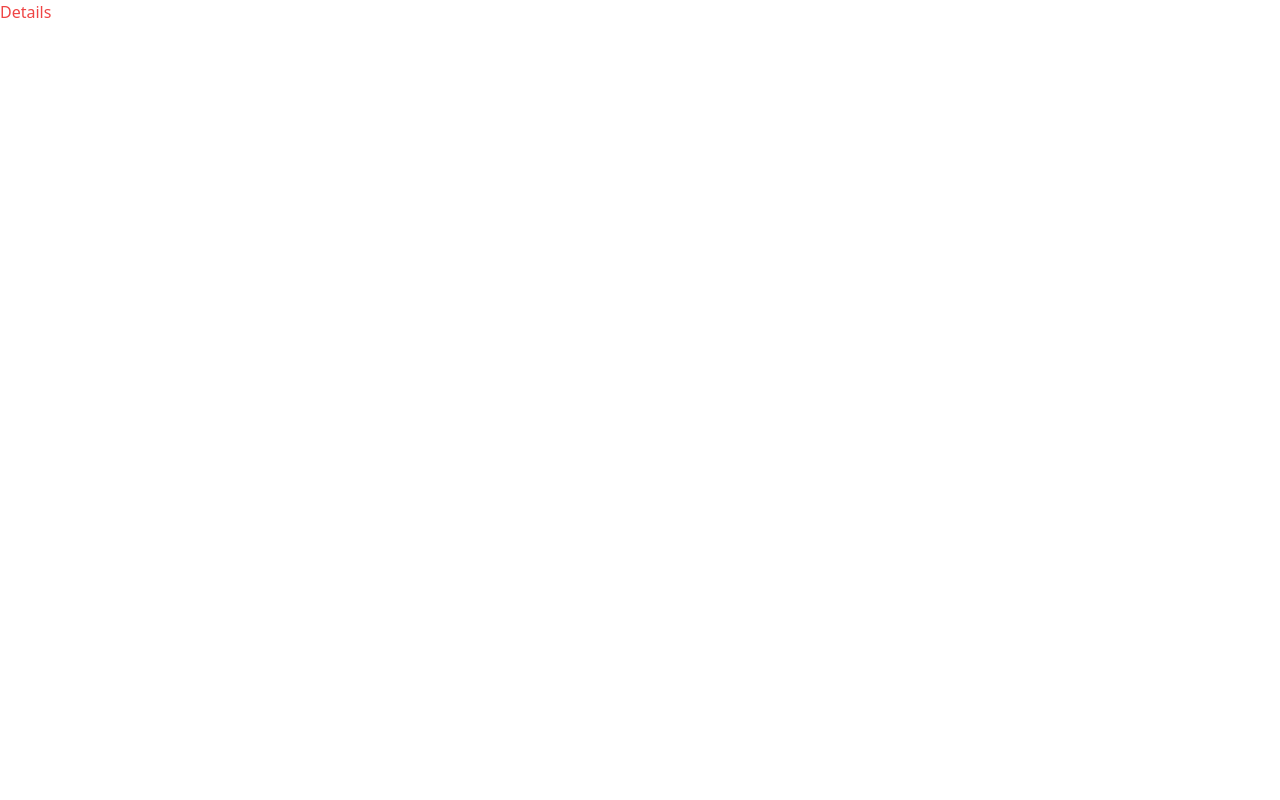
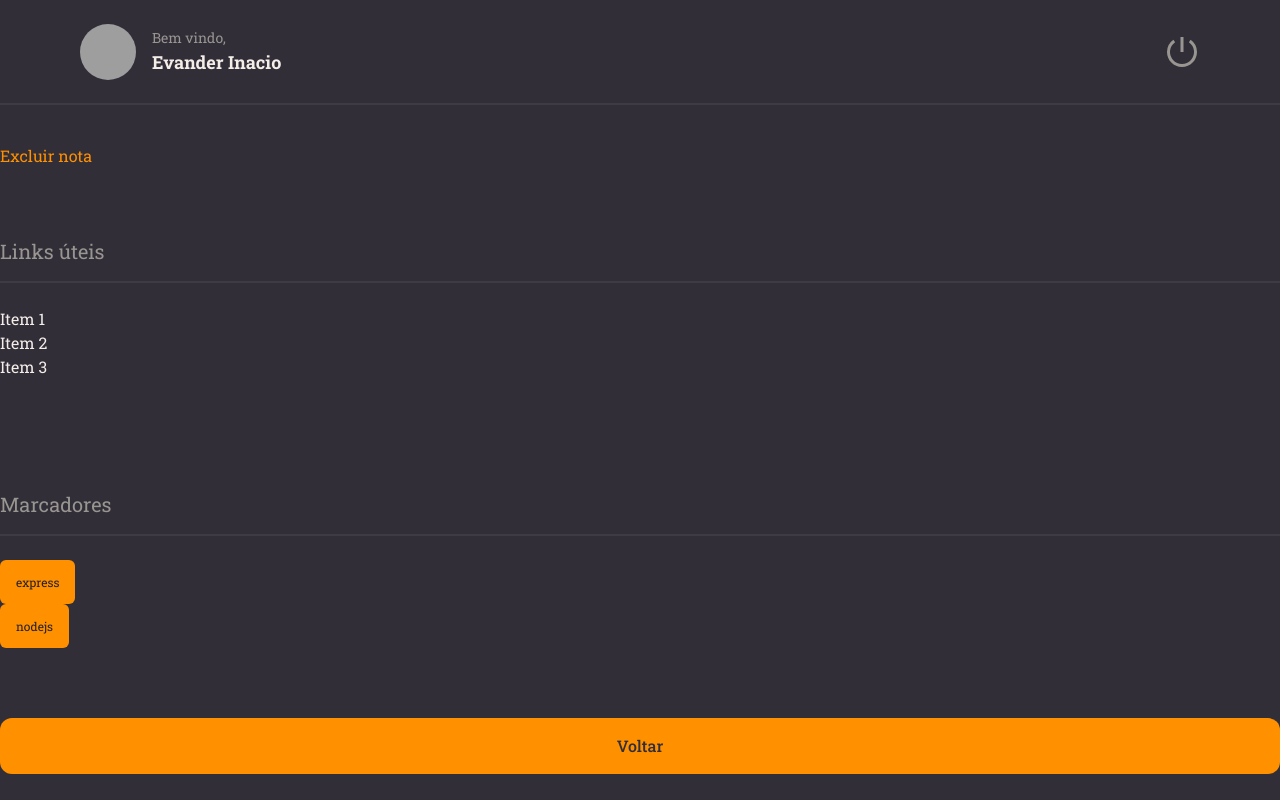
Before and after one commit to EvanderInacio/Notes, a React (Vite) app: page / in a window 1280 px wide. Built offline with nearby package versions, Linux system fonts and the light colour scheme; grey boxes are pictures that could not be loaded.

Commit message:
:package: feat: Components

```diff
--- a/index.html
+++ b/index.html
@@ -2,6 +2,9 @@
 <html lang="en">
   <head>
     <meta charset="UTF-8" />
+    <link rel="preconnect" href="https://fonts.googleapis.com">
+    <link rel="preconnect" href="https://fonts.gstatic.com" crossorigin>
+    <link href="https://fonts.googleapis.com/css2?family=Roboto+Slab:wght@400;500;700&display=swap" rel="stylesheet">
     <link rel="icon" type="image/svg+xml" href="/vite.svg" />
     <meta name="viewport" content="width=device-width, initial-scale=1.0" />
     <title>Notes</title>
--- a/package.json
+++ b/package.json
@@ -10,7 +10,8 @@
   },
   "dependencies": {
     "react": "^18.2.0",
-    "react-dom": "^18.2.0"
+    "react-dom": "^18.2.0",
+    "react-icons": "^4.8.0"
   },
   "devDependencies": {
     "@types/react": "^18.0.27",
--- /dev/null
+++ b/src/components/Button.jsx
@@ -0,0 +1,11 @@
+export function Button({ title, loading = false }) {
+  return (
+    <button
+      disabled={loading}
+      type="button"
+      className="w-full bg-orange-800 text-background-800 h-14 py-0 px-4 mt-4 rounded-xl font-medium disabled:opacity-50"
+    >
+      { loading ? "Loading..." : title }
+    </button>
+  )
+}
--- /dev/null
+++ b/src/components/ButtonText.jsx
@@ -0,0 +1,12 @@
+
+export function ButtonText({ title, ...rest }) {
+  return (
+    <button
+      type="button"
+      {...rest}
+      className="bg-transparent text-orange-800 border-0 w-fit text-base"
+    >
+      {title}
+    </button>
+  )
+}
--- /dev/null
+++ b/src/components/Header.jsx
@@ -0,0 +1,23 @@
+import { RiShutDownLine } from 'react-icons/ri'
+
+export function Header() {
+  return (
+    <div className="flex justify-between h-[105px] w-full border-b-2 border-background-700 px-20 items-center">
+      <div className="flex items-center">
+        <img
+          className="w-14 h-14 rounded-full"
+          src="https://github.com/EvanderInacio.png"
+          alt="Foto do usuário"
+        />
+        <div className="flex flex-col ml-4 leading-relaxed">
+          <span className="text-sm text-gray-100"> Bem vindo, </span>
+          <strong className="text-lg text-white-800"> Evander Inacio </strong>
+        </div>
+      </div>
+
+      <div className='text-gray-100 bg-transparent border-0 text-4xl cursor-pointer hover:text-gray-500'>
+        <RiShutDownLine />
+      </div>
+    </div>
+  )
+}
--- /dev/null
+++ b/src/components/Section.jsx
@@ -0,0 +1,14 @@
+
+
+export function Section({ title, children }) {
+  return (
+    <div className="my-14 mx-0 mb-7">
+      <h2
+        className="border-b-2 border-background-700 pb-4 mb-6 text-gray-100 font-normal text-xl"
+      >
+       {title}
+      </h2>
+      {children}
+    </div>
+  )
+}
--- /dev/null
+++ b/src/components/Tag.jsx
@@ -0,0 +1,9 @@
+export function Tag({ title }) {
+  return (
+    <div
+      className="text-xs px-4 py-[14px] rounded-md mr-[6px] text-background-900 bg-orange-800 max-w-fit"
+    >
+      {title}
+    </div>
+  )
+}
--- a/src/pages/Details.jsx
+++ b/src/pages/Details.jsx
@@ -1,5 +1,30 @@
+import { Button } from "../components/Button";
+import { ButtonText } from "../components/ButtonText";
+import { Header } from "../components/Header";
+import { Section } from "../components/Section";
+import { Tag } from "../components/Tag";
+
 export function Details() {
   return (
-    <div className="text-red-500">Details</div>
+    <div className="grid w-full h-screen">
+      <Header />
+      <ButtonText title="Excluir nota" />
+
+      <Section title="Links úteis">
+        <ul className="list-none mt-3 text-white-800">
+          <li>Item 1</li>
+          <li>Item 2</li>
+          <li>Item 3</li>
+        </ul>
+      </Section>
+
+      <Section title="Marcadores">
+        <Tag title="express"/>
+        <Tag title="nodejs"/>
+      </Section>
+
+
+      <Button title="Voltar" />
+    </div>
   )
 }
--- a/src/styles/global.css
+++ b/src/styles/global.css
@@ -1,3 +1,23 @@
 @tailwind base;
 @tailwind components;
 @tailwind utilities;
+
+body {
+  background: #312E38;
+  color: #fff;
+  font-family: 'Roboto Slab', serif;
+  -webkit-font-smoothing: subpixel-antialiased;
+}
+
+a {
+  text-decoration: none;
+}
+
+button, a {
+  cursor: pointer;
+  transition: filter 0.2s;
+}
+
+button:hover, a:hover {
+  filter: brightness(0.9)
+}
```
Also changed, not shown: 1 other file (tests, documents, lock files or other folders).
